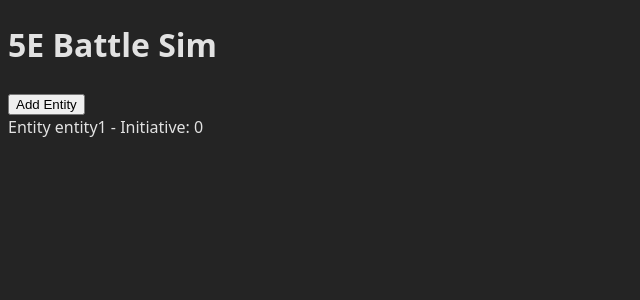
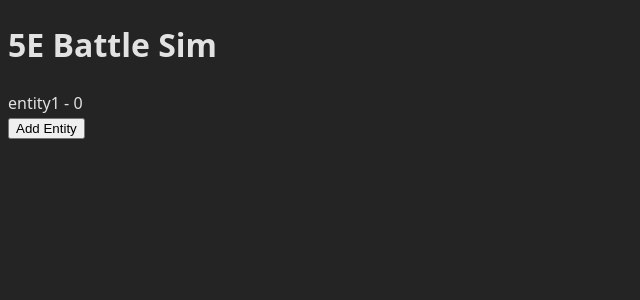
Before and after one commit to zakpayne8283/5e-battle-sim, a React (Vite) app: page / in a window 1280 px wide. Both pictures are taken after a click on the button "Add Entity". Shown: the top 300 px of the page, without its empty margins (0-640 px from the left). Built offline with nearby package versions, Linux system fonts and the light colour scheme.

Commit message:
Added basic initiative tyracker holder

```diff
--- a/src/App.tsx
+++ b/src/App.tsx
@@ -6,6 +6,7 @@ import type { Entity } from './types/Entity';
 
 // CSS
 import "./App.css"
+import InitiativeTracker from './components/InitiativeTracker/InitiativeTracker';
 
 function App() {
   // Define the entities, which will be creatures, players, etc
@@ -30,16 +31,12 @@ function App() {
   return (
     <>
       <h1>5E Battle Sim</h1>
+      <InitiativeTracker entities={entities} />
       <div>
         <button onClick={addEntity}>
           Add Entity
         </button>
       </div>
-      {entities.map(entity => (
-        <div key={entity.id}>
-          Entity {entity.id} - Initiative: {entity.initiative}
-        </div>
-      ))}
     </>
   )
 }
--- /dev/null
+++ b/src/components/InitiativeTracker/InitiativeTracker.css
@@ -0,0 +1,4 @@
+#InitiativeTracker
+{
+    display: flex;
+}
--- /dev/null
+++ b/src/components/InitiativeTracker/InitiativeTracker.tsx
@@ -0,0 +1,28 @@
+// Libraries
+import { useState } from 'react'
+
+// Local Imports
+import type { Entity } from '../../types/Entity';
+
+// CSS
+import './InitiativeTracker.css';
+
+type InitiativeTrackerProps = {
+    entities: Entity[];
+}
+
+function InitiativeTracker({ entities }: InitiativeTrackerProps){
+    // Sort entities by the turn order
+
+    return(
+        <div id="InitiativeTracker">
+            {entities.map(entity => (
+                <div key={entity.id}>
+                {entity.id} - {entity.initiative}
+                </div>
+            ))}
+        </div>
+    );
+}
+
+export default InitiativeTracker;
```
